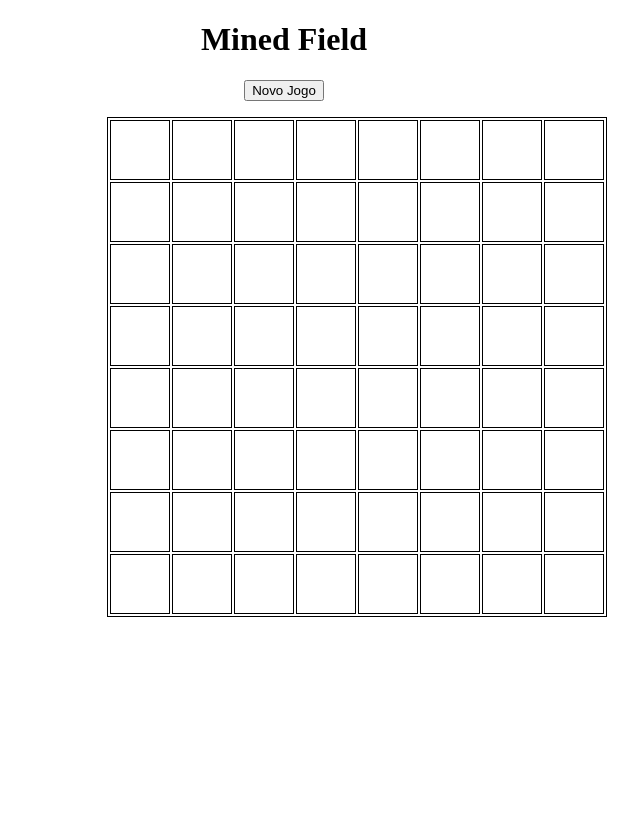
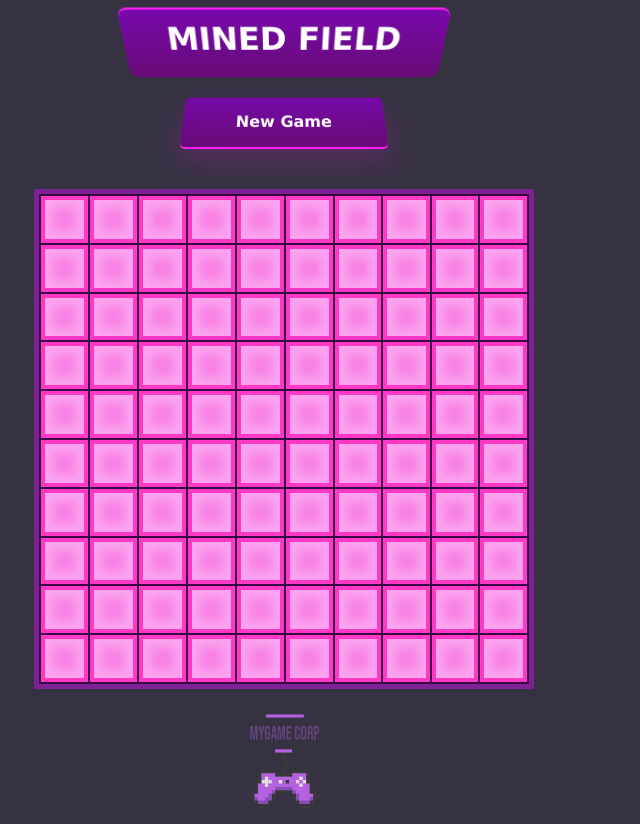
Before and after one commit to brujim/minefield_game, a plain HTML site: page index.html in a window 1280 px wide. Shown: the whole page, without its empty margins (356-996 px from the left). Before the commit the page ends 800 px from the top, so only its background shows below. Drawn offline with Linux system fonts and the light colour scheme.

Commit message:
Rand mines adjusted / New Styles

```diff
--- a/app.js
+++ b/app.js
@@ -1,7 +1,7 @@
 function field(cols_count, rows_count, mines){
     var rows = [];
 
-    //Put mines in field
+    //Put mines and 0 in field
     for (var i = 0; i < rows_count; i++){
         rows[i] = [];
         for (var j = 0; j < cols_count; j++){
@@ -33,23 +33,9 @@ function field(cols_count, rows_count, mines){
 
     return rows;
 }
-//New game reload
-function reload() {
-   return document.location.reload(true);
-}
-//Game execution
-function gameHandle(event) {
-    if(event.target.textContent === '*'){
-        for (element of document.querySelectorAll('span')){
-            element.setAttribute('class', '')
-        }
-        alert('Você perdeu!');
-    } else {
-        event.target.childNodes[0].setAttribute('class', '');
-    }
-}
 
 function drawTable(rows) {
+
     var table = document.getElementById('field');
     for (var row of rows) {
         var tr = document.createElement('tr');
@@ -65,16 +51,54 @@ function drawTable(rows) {
         table.appendChild(tr);
     }
 }
-//Randomize mines **need fix when get existent array to push a new mine
+
+//Randomize mines
 function randomMines (quantity, rows, cols) {
     var mine = [];
-    for (var i = 0; i < quantity; i++){
+    while(mine.length < quantity){
         var posRow = parseInt(Math.random() * rows);
         var posCol = parseInt(Math.random() * cols);
+        if(mine.filter(item => { return item[0] === posRow && item[1] === posCol;}).length > 0){
+            continue;
+        }
         mine.push([posRow, posCol]);
+        mine.sort();
     }
     return mine;
 }
 
-var mines = randomMines(10, 8, 8) // Number of Mines / Rows / Cols
-drawTable(field(8, 8, mines)); // Rows / Cows / Mines
+
+function gameHandle(event) {
+    console.log(event.target.textContent)
+    if(event.target.textContent === '*'){
+        for (var element of document.querySelectorAll('span')){
+            element.setAttribute('class', 'red')
+            if (element.textContent === '*'){
+                element.textContent = '';
+                var createFlag = document.createElement('img');
+                createFlag.setAttribute('src', 'mine.png')
+                element.appendChild(createFlag)
+            }
+        }
+        alert('Você perdeu!');
+    } else {
+        event.target.childNodes[0].setAttribute('class', '');
+        if (event.target.childNodes[0].textContent === '1'){
+            event.target.childNodes[0].setAttribute('class', 'blue')
+        } else if (event.target.childNodes[0].textContent === '2'){
+            event.target.childNodes[0].setAttribute('class', 'red')
+        } else if (event.target.childNodes[0].textContent === '3'){
+            event.target.childNodes[0].setAttribute('class', 'green')
+        } else if (event.target.childNodes[0].textContent === '4'){
+            event.target.childNodes[0].setAttribute('class', 'purple')
+        }
+    }
+}
+
+//New game reload
+function reload() {
+    return document.location.reload(true);
+ }
+
+var mines = randomMines(8, 10, 10) // Number of Mines / Rows / Cols
+drawTable(field(10, 10, mines)); // Rows / Cows / Mines
--- a/index.html
+++ b/index.html
@@ -5,13 +5,17 @@
     <meta http-equiv="X-UA-Compatible" content="IE=edge">
     <meta name="viewport" content="width=device-width, initial-scale=1.0">
     <link rel="stylesheet" href="style.css">
-    <title>Campo Minado</title>
+    <link rel="preconnect" href="https://fonts.googleapis.com">
+    <link rel="preconnect" href="https://fonts.gstatic.com" crossorigin>
+    <link href="https://fonts.googleapis.com/css2?family=Fredoka&display=swap" rel="stylesheet">
+    <title>Mined Field Game</title>
 </head>
 <body>
-    <h1>Mined Field</h1>
-    <p><button onclick="reload()">Novo Jogo</button></p>
+    <h1>MINED FIELD</h1>
+    <p><button onclick="reload()">New Game</button></p>
     <table id="field">
     </table>
     <script src="app.js"></script>
+    <img class="logo" src="logo.png">
 </body>
 </html>
--- a/style.css
+++ b/style.css
@@ -1,19 +1,106 @@
 * {
     text-align: center;
+    background-color: rgb(54, 50, 66);
 }
+
+h1 {
+    background: linear-gradient(0deg, rgb(103, 11, 116) 0%, rgb(120, 9, 172) 100%);
+    font-family: Verdana, Geneva, Tahoma, sans-serif;
+    color: white;
+    width: 300px;
+    height: 50px;
+    padding: 10px;
+    margin: auto;
+    border-radius: 9px;
+    transform: perspective(200px) rotateX(-15deg);
+    border-top: 2px solid rgb(255, 30, 244);
+}
+
 #field {
     height: 500px;
     width: 500px;
-    border: solid 1px;
-    margin-left: 36%;
+    border: solid 5px;
+    border-color: rgb(125, 33, 148);
+    background-color: rgb(57, 8, 70);
+    margin: auto;
+    margin-top: 40px;
 }
+
+img {
+    background-color: transparent;
+}
+
+input {
+    margin-bottom: 20px;
+}
+
+button {
+    font-family: Verdana, Geneva, Tahoma, sans-serif;
+    font-size: 16px;
+    padding: 1em 3.3em;
+    transform: perspective(200px) rotateX(15deg);
+    color: white;
+    font-weight: 900;
+    border: none;
+    border-radius: 5px;
+    background: linear-gradient(0deg, rgb(103, 11, 116) 0%, rgb(120, 9, 172) 100%);
+    box-shadow: rgba(255, 17, 243, 0.185) 0px 10px 29px 0px;
+    will-change: transform;
+    transition: all 0.3s;
+    border-bottom: 2px solid rgb(255, 30, 244);
+    margin: auto;
+   }
+
+   button:hover {
+    transform: perspective(180px) rotateX(30deg) translateY(2px);
+   }
+
+   button:active {
+    transform: perspective(170px) rotateX(36deg) translateY(5px);
+    }
 
 td {
     text-align: center;
     vertical-align: center;
-    border: solid 1px;
+    border: solid 4px;
+    box-shadow: inset 0px 0px 10px 8px rgba(255, 198, 252, 0.5);
+    border-color: rgb(255, 57, 196);
+    background-color: rgb(248, 131, 229);
+}
+
+img {
+    width: 15px;
+    height: 15px;
+}
+
+span {
+    font-size: 25px;
+    background-color: transparent;
+    font-family: 'Fredoka', sans-serif;
 }
 
 .invisible {
     visibility: hidden;
   }
+
+.blue {
+    color: blue;
+}
+
+.red {
+    color: red;
+}
+
+.green {
+    color: green;
+}
+
+.purple {
+    color: purple;
+}
+
+.logo {
+    width: 77px;
+    height: 103px;
+    margin-top: 20px;
+}
```
Also changed, not shown: logo.png (added), mine.png (added).
